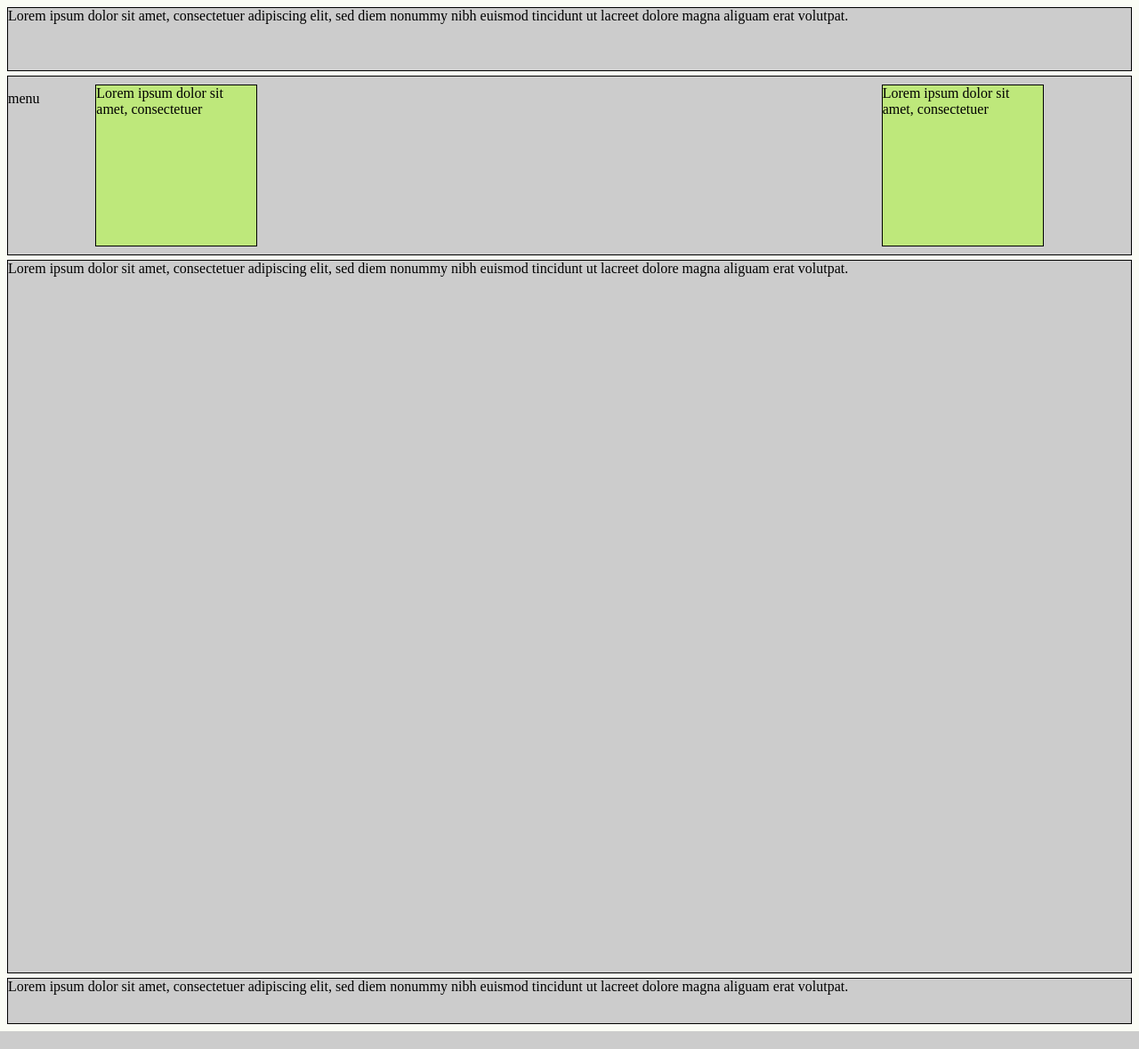
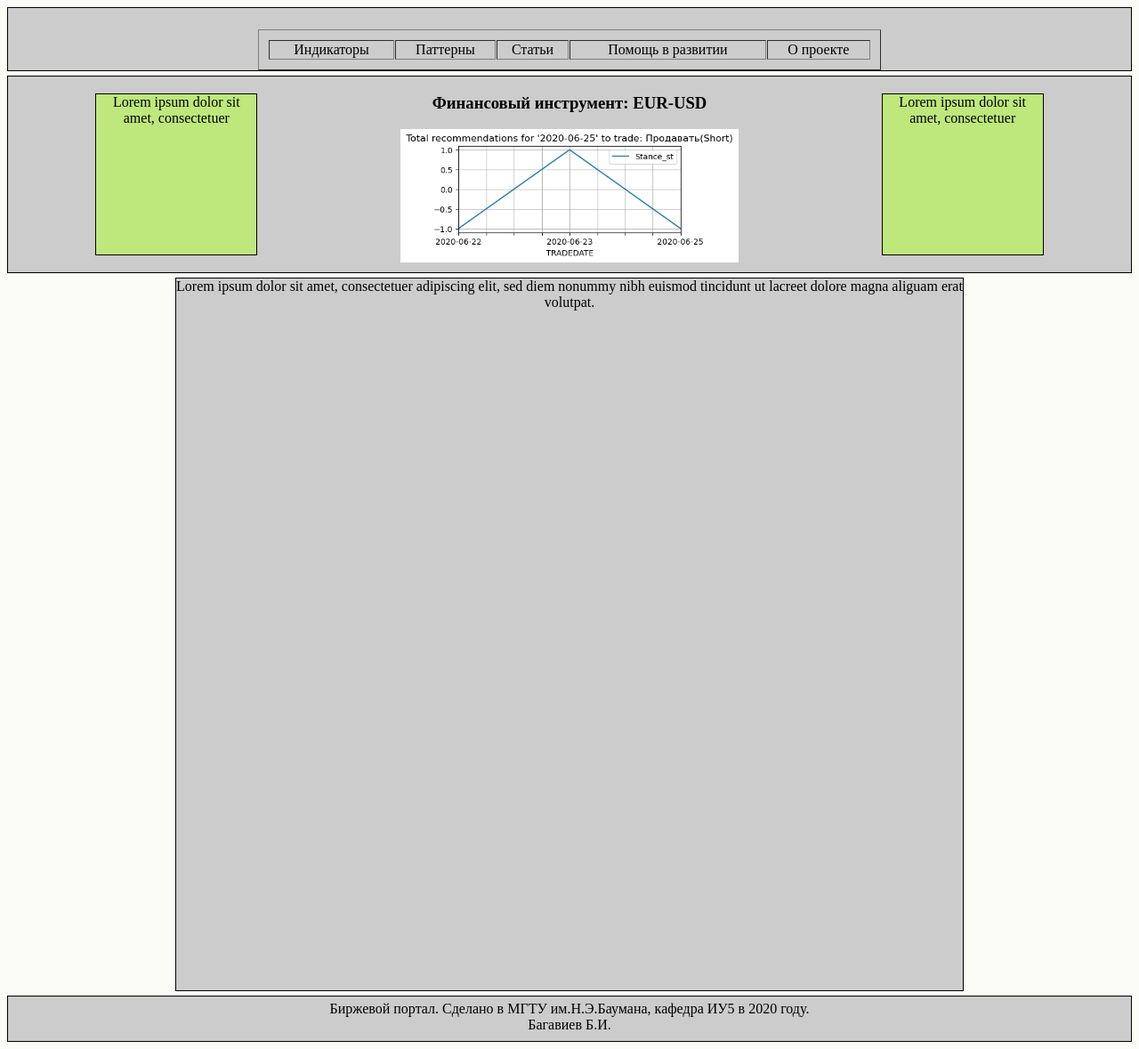
Before and after one commit to Bagaviev/Stock_WEB, a Flask app: page / in a window 1280 px wide. Shown: the whole page at 89% size. Run offline with Flask 2, Linux system fonts and the light colour scheme.

Commit message:
Privet, test Pycharm Github integration

```diff
--- a/manage.py
+++ b/manage.py
@@ -4,7 +4,9 @@ from flask import render_template, flash, redirect, url_for, request
 app = flask.Flask(__name__)
 
 @app.route('/')
+@app.route('/index.html')
 def index():
+    print(url_for('index'))
     return render_template('index.html')
 
 if __name__ == "__main__":
--- a/templates/index.html
+++ b/templates/index.html
@@ -9,12 +9,19 @@
     background: #ccc;
     border: solid 1px black;
    }
-   .midle_block {
-    height: 200px;
+    .table_menu {
+    position: absolute;
+    top: 7%; left: 50%;
+    transform: translate(-50%,-50%);
+    padding: 10px;
+   }
+   .middle_block {
+    height: 220px;
     background: #ccc;
     margin-top: 5px;
     border: solid 1px black;
     position: relative;
+    text-align:center;
    }
     .left_middle {
     height: 180px;
@@ -36,26 +43,40 @@
    }
     .main_content {
     height: 800px;
+    width: 70%;
+    background: #ccc;
+    border: solid 1px black;
+    text-align: center;
+    margin: 0 auto;
+    margin-top: 5px;
+   }
+    .footer {
+    height: 45px;
     background: #ccc;
     margin-top: 5px;
     border: solid 1px black;
-   }
-    .footer {
-    height: 50px;
-    background: #ccc;
-    margin-top: 5px;
-    border: solid 1px black;
+    text-align: center;
+    padding-top:5px;
    }
   </style>
 <body>
 
  <div class="top_menu">
-Lorem ipsum dolor sit amet, consectetuer
-adipiscing elit, sed diem nonummy nibh euismod tincidunt ut lacreet
-dolore magna aliguam erat volutpat.
+    <table class="table_menu" align="center" border="1" cellpadding="1" cellspacing="1" style="width:700px">
+        <tbody>
+            <tr>
+                <td style="text-align:center">Индикаторы</td>
+                <td style="text-align:center">Паттерны</td>
+                <td style="text-align:center">Статьи</td>
+                <td style="text-align:center">Помощь в развитии</td>
+                <td style="text-align:center">О проекте</td>
+            </tr>
+        </tbody>
+    </table>
  </div>
 
- <div class="midle_block"><p>menu</p>
+ <div class="middle_block"><h3>Финансовый инструмент: EUR-USD</h3>
+    <p style="text-align:center"><img src="\static\recommendation.png" alt="recommendation" width="380" height="150">
     <div class="left_middle">
     Lorem ipsum dolor sit amet, consectetuer
     </div>
@@ -70,15 +91,8 @@ adipiscing elit, sed diem nonummy nibh euismod tincidunt ut lacreet
 dolore magna aliguam erat volutpat.
  </div>
 
- <div class="footer">
-Lorem ipsum dolor sit amet, consectetuer
-adipiscing elit, sed diem nonummy nibh euismod tincidunt ut lacreet
-dolore magna aliguam erat volutpat.
+ <div class="footer">Биржевой портал. Сделано в МГТУ им.Н.Э.Баумана, кафедра ИУ5 в 2020 году.<br>Багавиев Б.И.
  </div>
 
-<!--<h2 style="text-align:center">Хочешь стать программистом?</h2>-->
-<!--<h4 style="text-align:center">Да ебись ты в рот!</h4>-->
-<!--<p style="text-align:center"><img src="\static\foo2.png" alt="graph2" width="1000" height="200">-->
-<!--<p style="text-align:center"><input name="knopka" type="button" value="Пойти нахуй" /></p>-->
 </body>
 </html>
```
Lines whose indentation alone changed are shown as unchanged.
